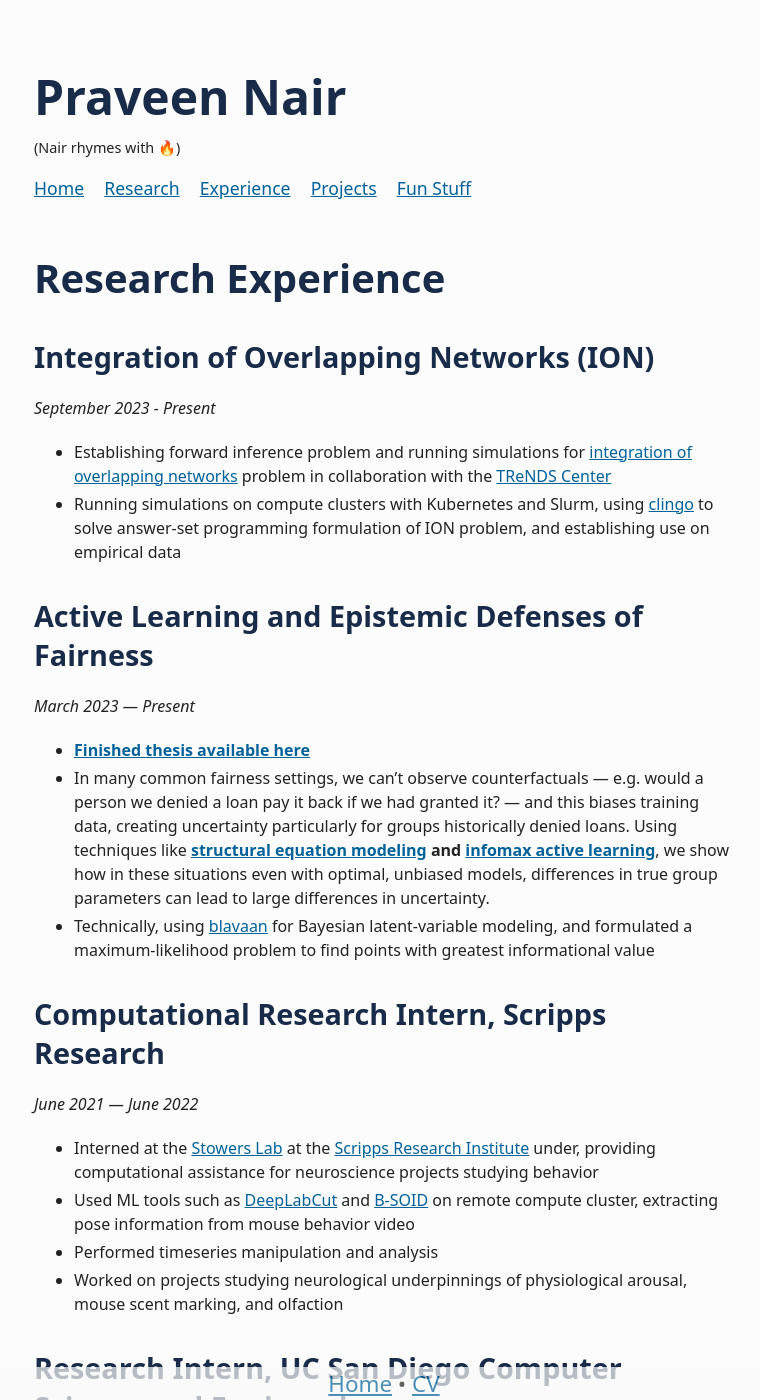
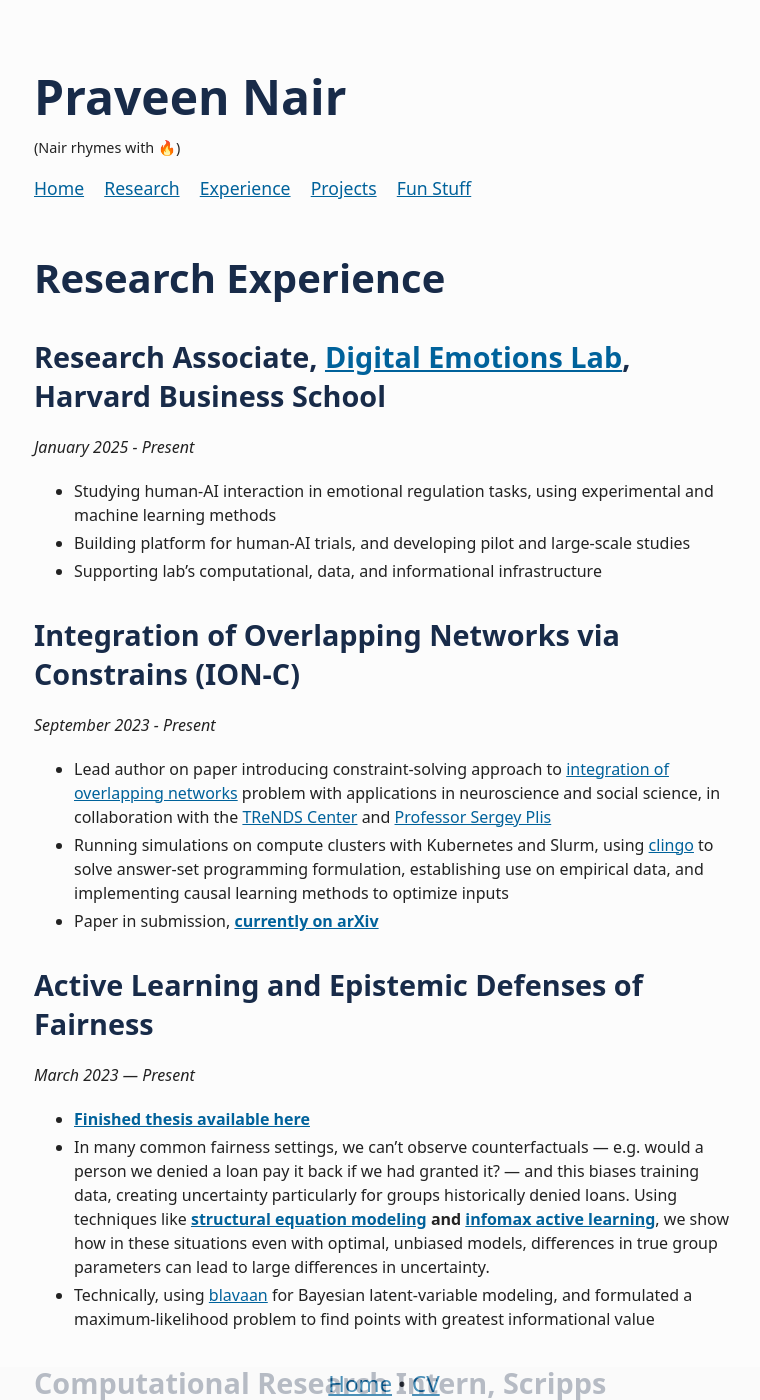
Before and after one commit to pnair7/pnair7.github.io, a Jekyll site: the page built from research.md, in a window 1280 px wide and 1400 px high. Shown: the whole window, without its empty margins (256-1016 px from the left). Built offline with Jekyll 4.4.1, drawn with Linux system fonts in a browser that asks for light colours; some of the changed text lies outside the part shown.

Commit message:
Add HBS to website

```diff
--- a/_config.yml
+++ b/_config.yml
@@ -9,7 +9,7 @@
 
 # for header and meta tags
 title: Praveen Nair
-description: Praveen Nair, master's student at UC San Diego
+description: Praveen Nair
 
 # set external to true if linking outside your website
 # for internal, make sure to include preceding slash
@@ -36,7 +36,7 @@
 # for the homepage image + big text next to it
 greeting_image: /assets/me.jpg
 # 100-200 characters recommended
-greeting_text: 👋 Hey, I'm Praveen! I just finished my master's degree in Computer Science at UC San Diego, researching the responsible use of algorithms in society and causal discovery.
+greeting_text: 👋 Hey, I'm Praveen! I'm a research associate with the Digital Emotions Lab at Harvard Business School, and I'm interested in causality and the responsible use of algorithms in society.
 
 # show blog post excerpts on blog page
 show_excerpts: false
--- a/research.md
+++ b/research.md
@@ -2,11 +2,19 @@
 title: Research Experience
 ---
 
-## Integration of Overlapping Networks (ION)
+## Research Associate, [Digital Emotions Lab](https://www.amitgoldenberg.com/){:target="_blank"}, Harvard Business School
+*January 2025 - Present*
+
+- Studying human-AI interaction in emotional regulation tasks, using experimental and machine learning methods
+- Building platform for human-AI trials, and developing pilot and large-scale studies
+- Supporting lab's computational, data, and informational infrastructure
+
+## Integration of Overlapping Networks via Constrains (ION-C)
 *September 2023 - Present*
 
-- Establishing forward inference problem and running simulations for [integration of overlapping networks](https://proceedings.neurips.cc/paper_files/paper/2008/hash/37bc2f75bf1bcfe8450a1a41c200364c-Abstract.html){:target="_blank"} problem in collaboration with the [TReNDS Center](https://trendscenter.org/){:target="_blank"}
-- Running simulations on compute clusters with Kubernetes and Slurm, using [clingo](https://potassco.org/clingo/){:target="_blank"} to solve answer-set programming formulation of ION problem, and establishing use on empirical data
+- Lead author on paper introducing constraint-solving approach to [integration of overlapping networks](https://proceedings.neurips.cc/paper_files/paper/2008/hash/37bc2f75bf1bcfe8450a1a41c200364c-Abstract.html){:target="_blank"} problem with applications in neuroscience and social science, in collaboration with the [TReNDS Center](https://trendscenter.org/){:target="_blank"} and [Professor Sergey Plis](https://trendscenter.org/sergey-plis/){:target="_blank"}
+- Running simulations on compute clusters with Kubernetes and Slurm, using [clingo](https://potassco.org/clingo/){:target="_blank"} to solve answer-set programming formulation, establishing use on empirical data, and implementing causal learning methods to optimize inputs
+- Paper in submission, **[currently on arXiv](https://arxiv.org/abs/2411.04243){:target="_blank"}**
 
 
 ## Active Learning and Epistemic Defenses of Fairness
@@ -40,9 +48,13 @@
 
 ---
 
-## 📝 Publication(s)
+## 📝 Publications
 
-**Engagement in online learning: student attitudes and behavior during COVID-19.** Hollister, B., **Nair, P.\***, Hill-Lindsay, S., & Chukoskie, L. Frontiers in Education, May 2022. [https://www.frontiersin.org/articles/10.3389/feduc.2022.851019/full](https://www.frontiersin.org/articles/10.3389/feduc.2022.851019/full){:target="_blank"}
+**ION-C: Integration of Overlapping Networks via Constraints.** ***Nair, P.***, Bhandari, P., Abavisani, M., Plis, S., & Danks, D. (2024). arXiv preprint arXiv:2411.04243. [https://arxiv.org/abs/2411.04243](https://arxiv.org/abs/2411.04243){:target="_blank"}
+
+**Active Learning and Epistemic Defenses of Fairness.** ***Nair, P.*** (2024). (Master's thesis, University of California, San Diego). [Available on escholarship.org.](https://escholarship.org/content/qt2hm001k0/qt2hm001k0_noSplash_9acadb652ecaf8978f23cdf68974847f.pdf){:target="_blank"}
+
+**Engagement in online learning: student attitudes and behavior during COVID-19.** Hollister, B.\*, ***Nair, P.\****, Hill-Lindsay, S., & Chukoskie, L. Frontiers in Education, May 2022. [https://www.frontiersin.org/articles/10.3389/feduc.2022.851019/full](https://www.frontiersin.org/articles/10.3389/feduc.2022.851019/full){:target="_blank"}
 
 **\*** ***co-first-author***
 
```
Also changed, not shown: index.md (+4 -4 lines), 10 other files.
